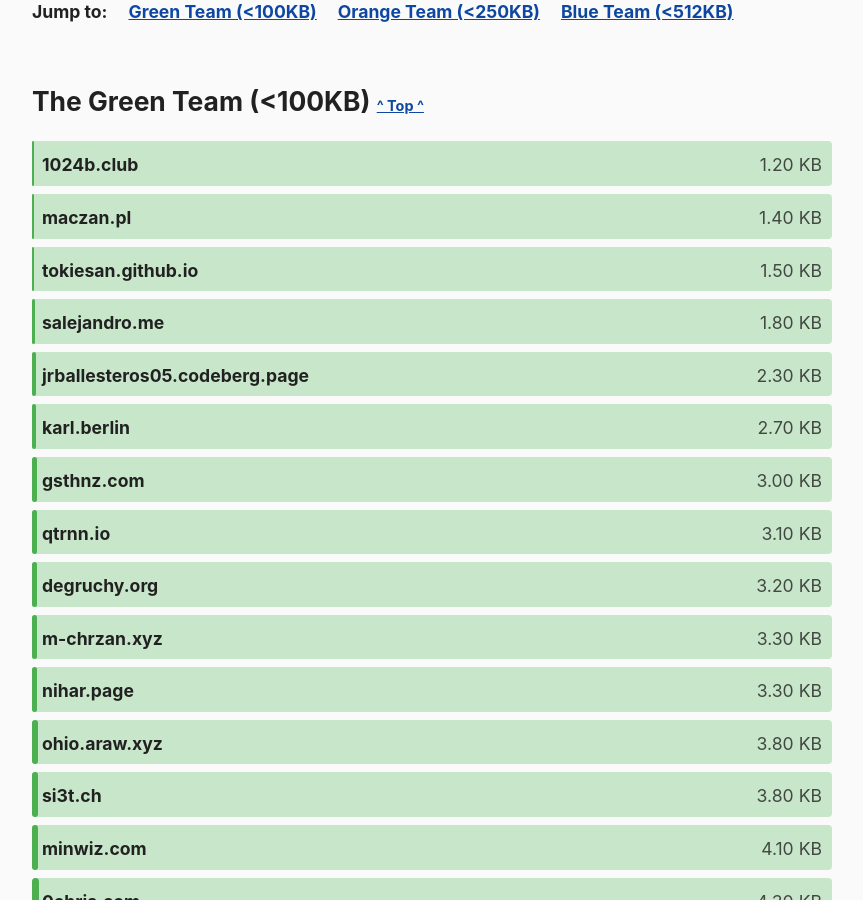
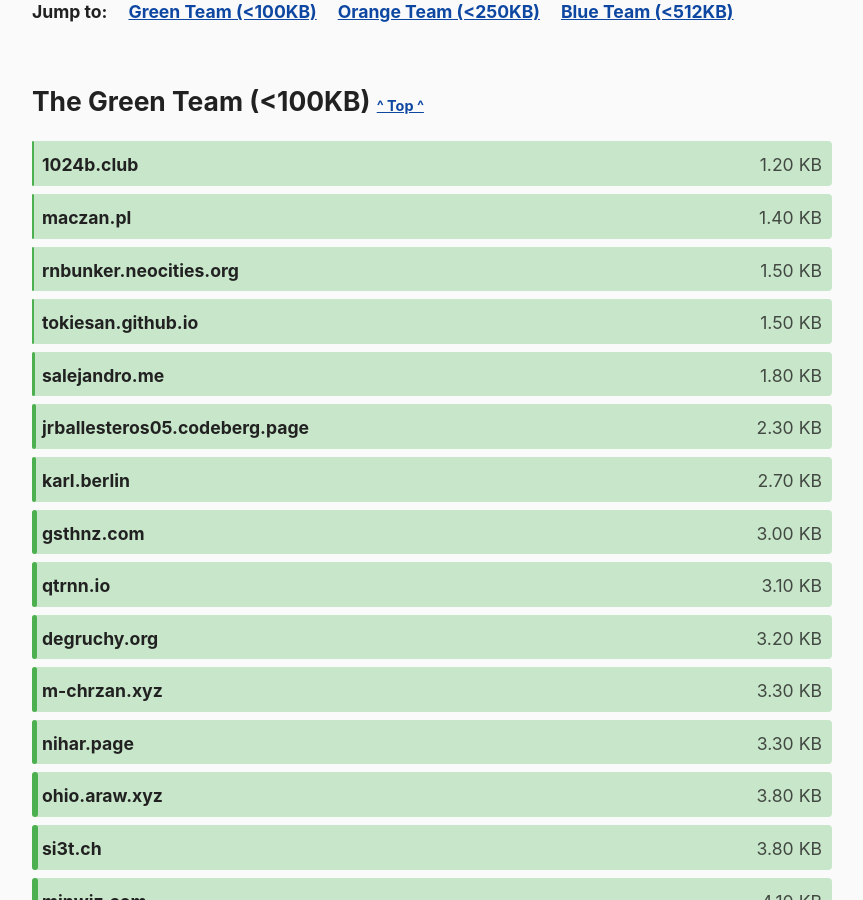
Before and after one commit to kevquirk/512kb.club, a Jekyll site: the page built from index.md, in a window 1280 px wide and 900 px high, scrolled down 1093 px. Shown: the whole window, without its empty margins (208-1071 px from the left). Built offline with Jekyll 4.4.1, drawn with Linux system fonts in a browser that asks for light colours.

Commit message:
Added Page

```diff
--- a/_data/sites.yml
+++ b/_data/sites.yml
@@ -1018,6 +1018,10 @@
   size: 47.3
   last_checked: N/A
 
+- domain: rnbunker.neocities.org
+  url: https://rnbunker.neocities.org/
+  size: 1.5
+
 - domain: robbie.antenesse.net
   url: https://robbie.antenesse.net/
   size: 325.3
```
